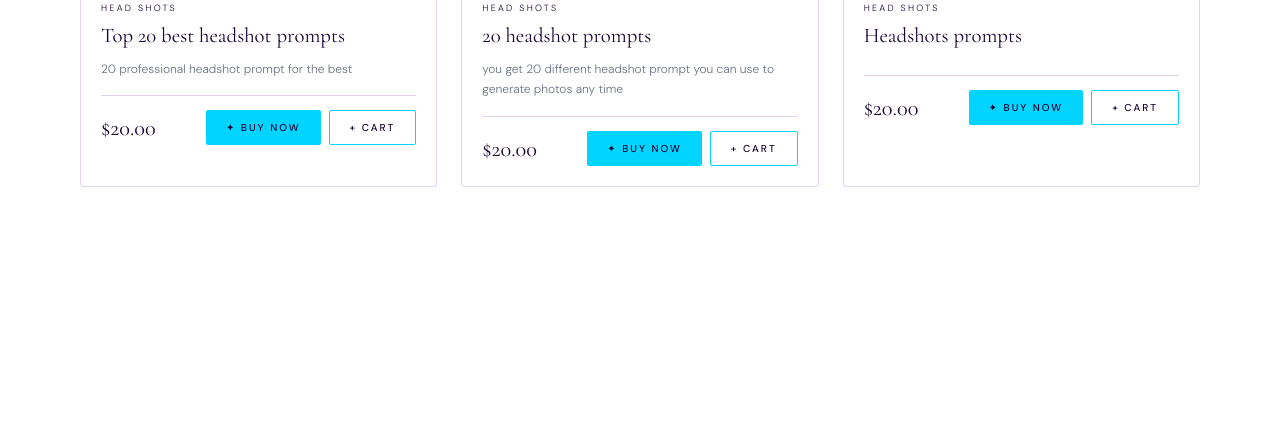
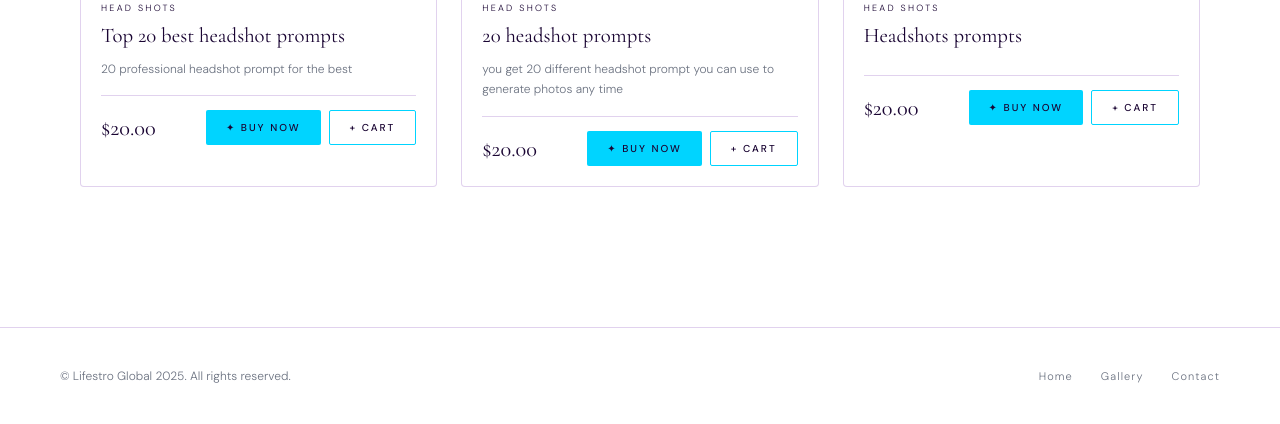
Before and after one commit to Chinedu-iroka/beysos_payment, a Django app: page /prompts/ in a window 1280 px wide. Shown: the part 914-1338 px from the top of the page. Before the commit the page ends 1101 px from the top, so only its background shows below. Run offline with Django 4.2, Linux system fonts and the light colour scheme; data comes from the database, SQL or seed files in the repository; some libraries are stand-ins or nearby versions.

Commit message:
footer added to prompts

```diff
--- a/orders/templates/orders/prompts_store.html
+++ b/orders/templates/orders/prompts_store.html
@@ -91,6 +91,15 @@
     .divider { display: flex; align-items: center; gap: 16px; margin: 32px auto; max-width: 200px; }
     .divider span { flex: 1; height: 1px; background: var(--border); }
     .diamond { width: 5px; height: 5px; background: var(--gold); transform: rotate(45deg); flex-shrink: 0; }
+
+
+    /* FOOTER */
+    footer { border-top: 1px solid var(--border); padding: 40px 60px; display: flex; align-items: center; justify-content: space-between; flex-wrap: wrap; gap: 16px; position: relative; z-index: 1; }
+    .footer-copy { font-size: 12px; color: var(--muted); }
+    .footer-links { display: flex; gap: 28px; }
+    .footer-links a { font-size: 11px; letter-spacing: 0.1em; color: var(--muted); text-decoration: none; transition: color 0.3s; }
+    .footer-links a:hover { color: var(--gold); }
+    @media (max-width: 600px) { footer { padding: 32px 24px; flex-direction: column; text-align: center; } .footer-links { justify-content: center; } }
 
     /* CATEGORY TABS */
     .category-tabs { display: flex; gap: 8px; flex-wrap: wrap; justify-content: center; margin-bottom: 48px; }
@@ -306,6 +315,16 @@
     <button class="btn-clear-cart" onclick="cartEmpty()">Clear Cart</button>
   </div>
 </div>
+
+<footer>
+  <div class="footer-copy">© Lifestro Global 2025. All rights reserved.</div>
+  <div class="footer-links">
+    <a href="{% url 'home' %}">Home</a>
+    <a href="{% url 'gallery' %}">Gallery</a>
+    {% comment %} <a href="{% url 'order_form' %}">Book Now</a> {% endcomment %}
+    <a href="{% url 'home' %}#contact">Contact</a>
+  </div>
+</footer>
 
 <script src="https://js.stripe.com/v3/"></script>
 <script>
```
Also changed, not shown: orders/templates/orders/prompt_category.html (+18 -0 lines).
